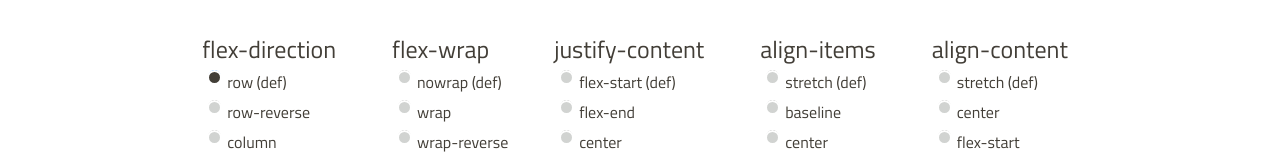
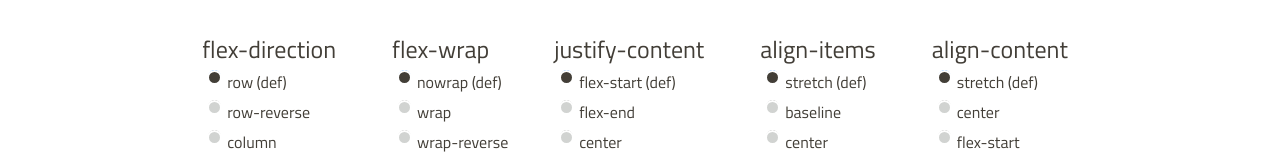
Before and after one commit to fck-css/web, a React (Create React App) app: page /flexbox in a window 1280 px wide. Shown: the part 513-671 px from the top of the page. Built offline with nearby package versions, Linux system fonts and the light colour scheme.

Commit message:
solve bugs

```diff
--- a/src/views/Flexbox/Flexbox.jsx
+++ b/src/views/Flexbox/Flexbox.jsx
@@ -25,29 +25,33 @@ const Flexbox = () => {
 
     const handleChange = (event) => {
         const { name, value } = event.target
+        event.target.defaultChecked = !event.target.defaultChecked;
+
         setOutput({
             ...output,
             [name]: value
         })
     }
 
-    const text = Array.from(document.getElementsByClassName("line-code")).map(p => p.innerHTML).join("\r\n")
+    const copyText = () => {
+        const text = Array.from(document.getElementsByClassName("line-code")).map(p => p.innerHTML).join("\r\n");
 
-    const copyText = () => {
         navigator.clipboard.writeText(text)
         createToast("Copied to clipboard", "success")
     }
 
     const saveCode = () => {
+        const text = Array.from(document.getElementsByClassName("line-code")).map(p => p.innerHTML).join("\r\n");
+
         if(user){
             const data = {
                 user: user._id,
                 toolType: typeOfSnippet,
                 code: text
             };
-
             saveSnippet(data);
             createToast("Snippet successfully saved.", "success");
+
         } else {
             navigate('/login');
             createToast('You need to be logged in.', 'fail');
@@ -56,12 +60,8 @@ const Flexbox = () => {
 
     return (
         <div className="Flexbox">
-
-
-
             <div className="parent-output-div">
                 <div className="parent-div" style={output}>
-                    {console.log(output)}
                     {Array.from(Array(childCount).keys()).map(child => <FlexboxChild number={child} />)}
                 </div>
                 <div>
@@ -95,7 +95,7 @@ const Flexbox = () => {
 
                     <div className="flexbox-buttons">
                         <button className='btn btn-dark' onClick={copyText}>Copy Rules</button>
-                        <button className='btn btn-dark' onClick={saveCode}>Save Code</button>
+                        <button className='btn btn-dark' onClick={() => saveCode()}>Save Code</button>
                     </div>
                 </div>
             </div>
@@ -105,7 +105,7 @@ const Flexbox = () => {
                         <h4>flex-direction</h4>
 
                         <div>
-                            <input type="radio" id="" name="flex-direction" value="row" onChange={(event) => handleChange(event)} checked/>
+                            <input type="radio" id="" name="flex-direction" value="row" onChange={(event) => handleChange(event)} defaultChecked/>
                             <label htmlFor="">row (def)</label>
                         </div>
 
@@ -129,7 +129,7 @@ const Flexbox = () => {
                         <h4>flex-wrap</h4>
 
                         <div>
-                            <input type="radio" id="" name="flex-wrap" value="nowrap" onChange={(event) => handleChange(event)}/>
+                            <input type="radio" id="" name="flex-wrap" value="nowrap" onChange={(event) => handleChange(event)} defaultChecked/>
                             <label htmlFor="">nowrap (def)</label>
                         </div>
 
@@ -148,7 +148,7 @@ const Flexbox = () => {
                         <h4>justify-content</h4>
 
                         <div>
-                            <input type="radio" id="" name="justify-content" value="flex-start" onChange={(event) => handleChange(event)} />
+                            <input type="radio" id="" name="justify-content" value="flex-start" onChange={(event) => handleChange(event)} defaultChecked />
                             <label htmlFor="">flex-start (def)</label>
                         </div>
 
@@ -182,7 +182,7 @@ const Flexbox = () => {
                         <h4>align-items</h4>
 
                         <div>
-                            <input type="radio" id="" name="align-items" value="stretch" onChange={(event) => handleChange(event)} />
+                            <input type="radio" id="" name="align-items" value="stretch" onChange={(event) => handleChange(event)} defaultChecked/>
                             <label htmlFor="">stretch (def)</label>
                         </div>
 
@@ -211,7 +211,7 @@ const Flexbox = () => {
                         <h4>align-content</h4>
 
                         <div>
-                            <input type="radio" id="" name="align-content" value="stretch" onChange={(event) => handleChange(event)} />
+                            <input type="radio" id="" name="align-content" value="stretch" onChange={(event) => handleChange(event)} defaultChecked/>
                             <label htmlFor="">stretch (def)</label>
                         </div>
 
--- a/src/views/Gradient/Gradient.jsx
+++ b/src/views/Gradient/Gradient.jsx
@@ -86,6 +86,7 @@ const Gradient = () => {
     }
 
     const saveCode = () => {
+        console.log('hola')
         if(user){
             const data = {
                 user: user._id,
--- a/src/views/Profile/Profile.jsx
+++ b/src/views/Profile/Profile.jsx
@@ -17,6 +17,10 @@ const Profile = () => {
         deleteSnippet(id);
         getUser();
     }
+
+    useEffect(() => {
+        getUser();
+    }, []);
 
     return(
         <div className="profile-page">
@@ -39,6 +43,7 @@ const Profile = () => {
                 <div className="snippets">
                     { user.snippets && user.snippets.map((snippet, index) => {
                         let boxShadow = null;
+                        console.log(snippet)
 
                         if(snippet.toolType === 'boxShadow') {
                             boxShadow = snippet.code.split(':').pop();
@@ -70,7 +75,8 @@ const Profile = () => {
                                     }
                                 </div>
                                 <div className="snippet-code">
-                                    {snippet.code}
+                                    { (snippet.toolType === 'grid' || snippet.toolType === 'flexbox') && <pre>{snippet.code}</pre>}
+                                    { (snippet.toolType === 'boxShadow' || snippet.toolType === 'gradient') && <p>{snippet.code}</p> }
                                 </div>
                             </div>
                         )
--- a/src/views/Profile/Profile.scss
+++ b/src/views/Profile/Profile.scss
@@ -71,9 +71,8 @@
 
 .snippet-code {
     padding: 20px;
-    width: 20vw;
+    width: 22vw;
     background-color: #E3E7FB;
-    margin-left: 10px;
     text-align: start;
     border-radius: 10px;
 }
@@ -107,3 +106,10 @@
     border: none;
     background-color: transparent;
 }
+
+pre {
+    font-family: "Titillium Web", sans-serif;
+    font-weight: 400;
+    color: #423E37;
+    font-size: 16px;
+}
```
